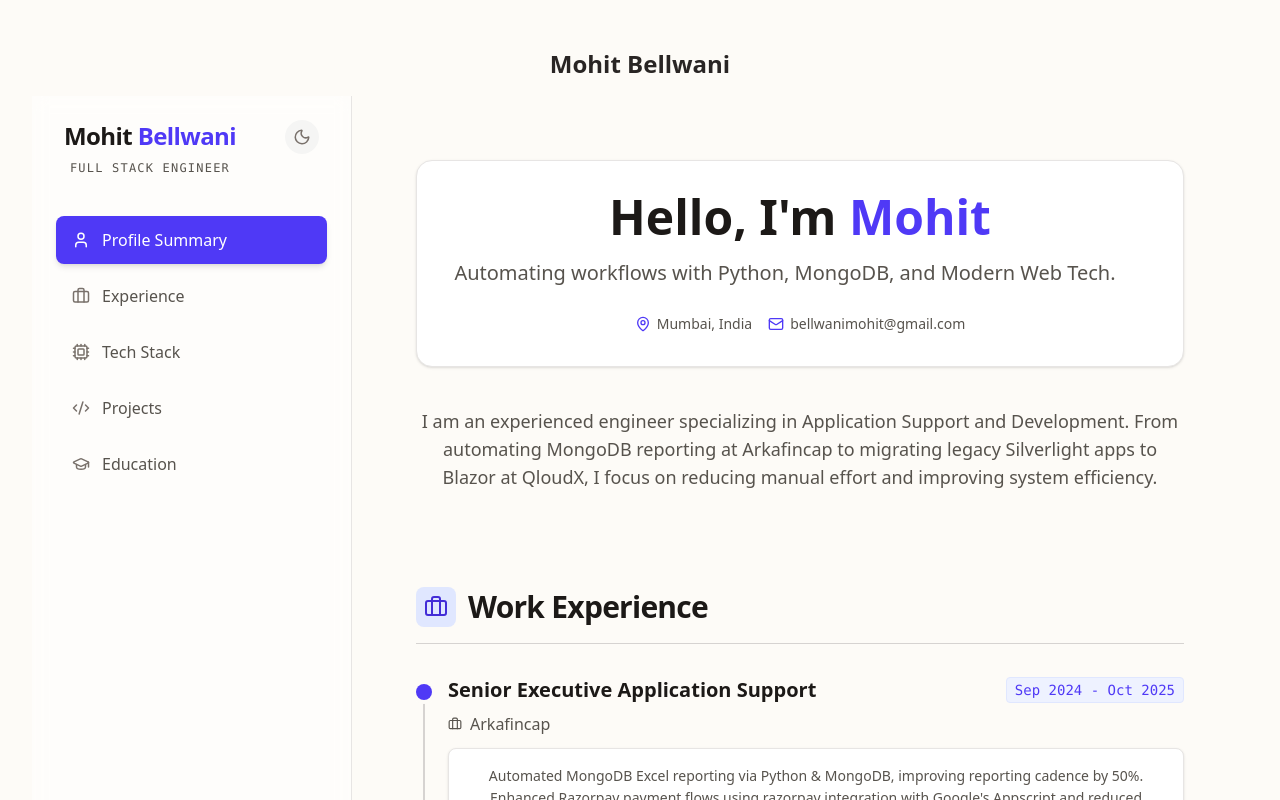
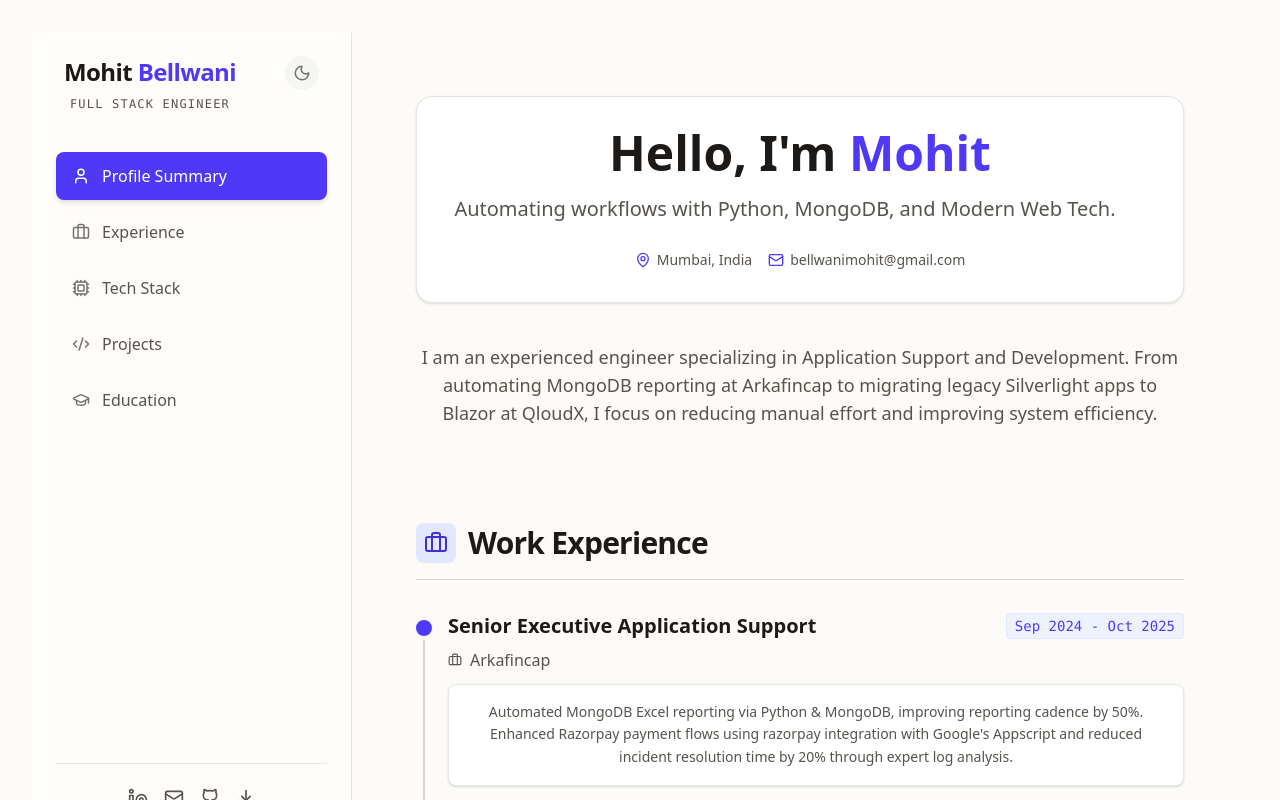
Before and after one commit to mohitbellwani/portfolioReactFrontend, a React (Vite) app: page / in a window 1280 px wide. Shown: the top 800 px of the page. Built offline with nearby package versions, Linux system fonts and the light colour scheme.

Commit message:
title removed

```diff
--- a/src/App.jsx
+++ b/src/App.jsx
@@ -10,9 +10,6 @@ function App() {
   }, []);
   return (
     <div className="App">
-      <header className="py-4 text-center">
-        <h1 className="text-2xl font-bold">Mohit Bellwani</h1>
-      </header>
       {/* Render the Portfolio Page here */}
       <PortfolioPage />
     </div>
```
